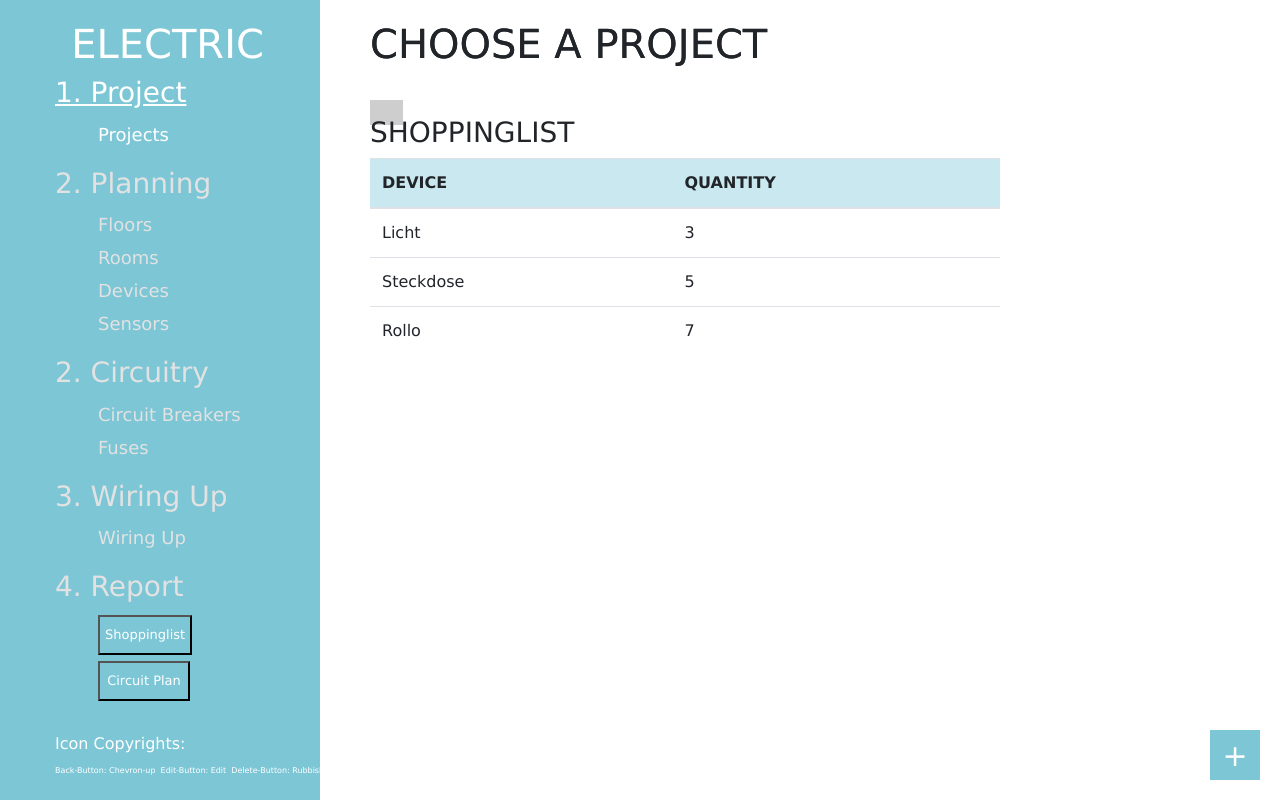
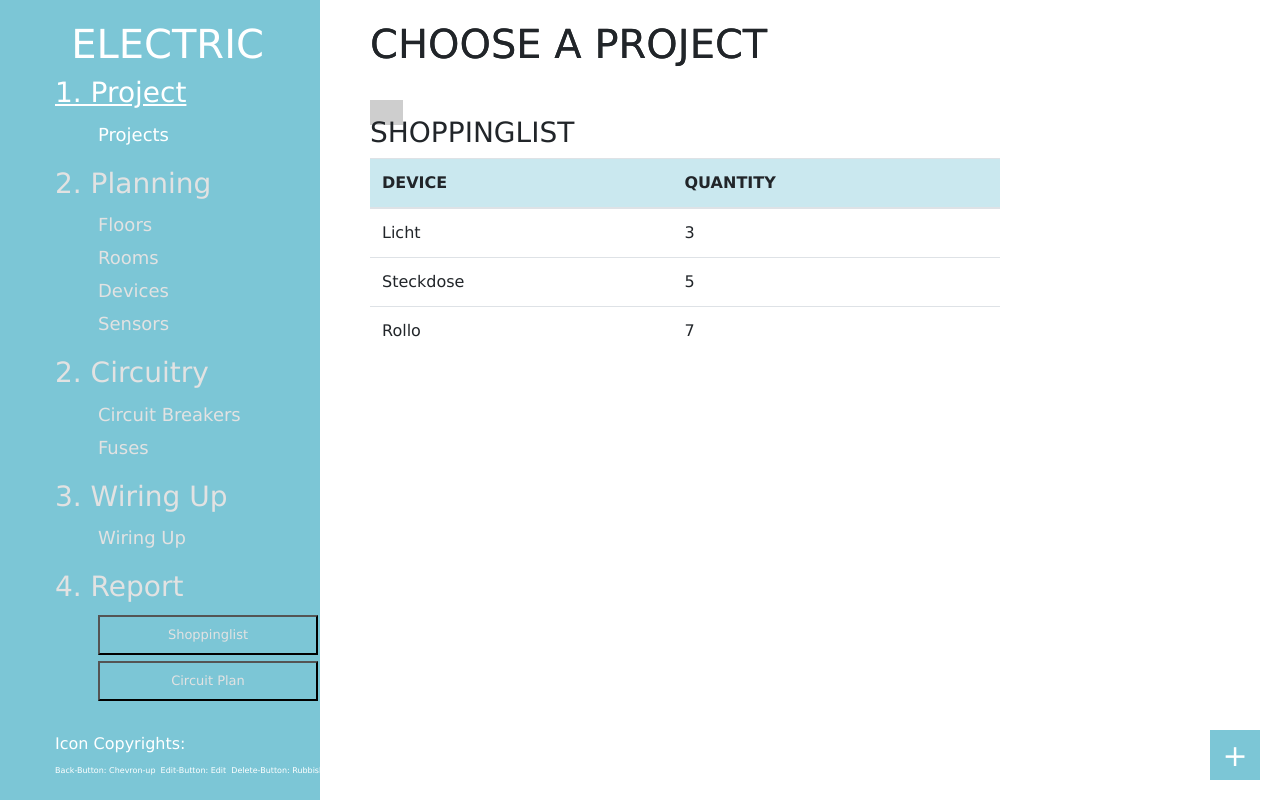
Before and after one commit to Kl4rity/Elektroinstallationsplaner_Tracker, a PHP site: page / in a window 1280 px wide. Run offline with PHP 8.4, Linux system fonts and the light colour scheme; grey boxes are pictures that could not be loaded.

Commit message:
Changed styling of buttons to also react to the stages of availability dictated by the sidebar.

```diff
--- a/implementation/src/style.css
+++ b/implementation/src/style.css
@@ -19,13 +19,16 @@
 
 .activeSidebarLink {
     color: white;
-    text-emphasis: NaNem;
     text-underline-position: right;
     text-decoration-line: underline;
     cursor: pointer;
 }
 
 .activeSidebarLink + ul {
+    color: white;
+}
+
+.activeSidebarLink + ul > li > button {
     color: white;
 }
 
@@ -78,6 +81,10 @@
     padding: 3px;
 }
 
+.navigation button {
+    color: rgb(226, 226, 226);
+}
+
 .list-group-item.active {
     background-color: rgb(124, 198, 214);
     border:none;
@@ -123,10 +130,11 @@
     padding-right: 5px;
     font-size: small;
     box-shadow: 0px 0px 0px black;
+    width: 220px;
 }
 
 .circuitBtn{
-    width: 92px;
+    width: 220px;
 }
 
 .invisible {
```
